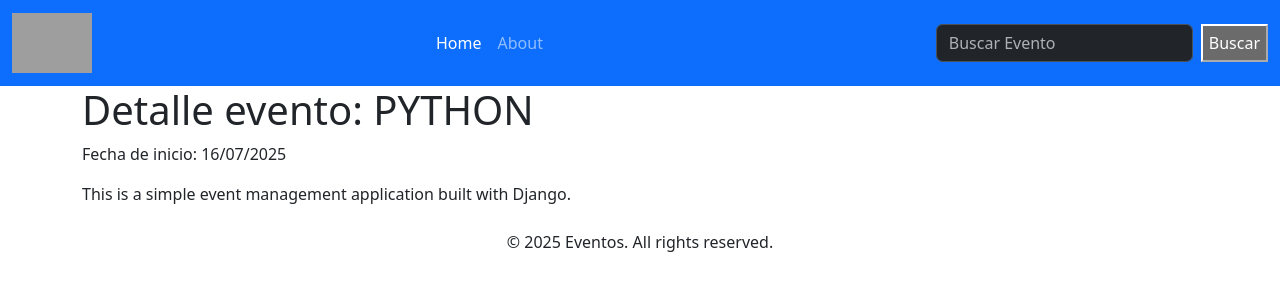
After one commit to cjorellana/eventos_curso, a Django app: page /detalle/1 in a window 1280 px wide. The commit adds this page. Shown: the top 300 px of the page. Run offline with Django 5.2, Linux system fonts and the light colour scheme; data comes from the database, SQL or seed files in the repository; both versions use the stored data as it was after the commit; grey boxes are pictures that could not be loaded.

Commit message:
Refactor code structure for improved readability and maintainability

```diff
--- a/eventos/admin.py
+++ b/eventos/admin.py
@@ -4,7 +4,7 @@ from .models import evento
 
 @admin.register(evento)
 class EventoAdmin(admin.ModelAdmin):
-    list_display = ('ID', 'nombre', 'fecha_Inicio', 'fecha_fin', 'precio', 'diploma', 'activo')
+    list_display = ('nombre', 'fecha_Inicio', 'fecha_fin', 'precio', 'diploma', 'activo')
     search_fields = ('nombre',)
     list_filter = ('activo', 'diploma')
     ordering = ('-fecha_Inicio',)
--- a/eventos/models.py
+++ b/eventos/models.py
@@ -3,7 +3,6 @@ from django.utils import timezone
 
 # Create your models here.
 class evento(models.Model):
-    ID = models.AutoField(primary_key=True)
     nombre = models.CharField(max_length=100)
     fecha_Asig = models.DateField()
     fecha_Inicio = models.DateField(default=timezone.now)
--- /dev/null
+++ b/eventos/templates/404.html
@@ -0,0 +1,6 @@
+{% extends "layout/base.html" %}
+{% block body %}
+
+    <h1>Producto no encontrado</h1>
+    <p>Lo sentimos, el producto que buscas no está disponible.</p>
+{% endblock %}
--- a/eventos/templates/components/menu.html
+++ b/eventos/templates/components/menu.html
@@ -23,9 +23,11 @@
                     </li>
 
                 </ul>
-                <form class="d-flex" role="search">
-                    <input class="form-control me-2" type="search" placeholder="Search" aria-label="Search" />
-                    <button class="button" type="submit">Search</button>
+                <form class="d-flex" role="search" action="{% url 'buscar' %}" method="post">
+                    {% csrf_token %}
+                    <input class="form-control me-2" type="search" placeholder="Buscar Evento"
+                    aria-label="Search" name="nombre" />
+                    <button class="button" type="submit">Buscar</button>
                 </form>
             </div>
         </div>
--- /dev/null
+++ b/eventos/templates/detalle.html
@@ -0,0 +1,9 @@
+{% extends "layout/base.html" %}
+{% block body %}
+
+    <h1>Detalle evento: {{ listado.nombre }}</h1>
+    <p>Fecha de inicio: {{ listado.fecha_Inicio|date:"d/m/Y" }}</p>
+
+    <p>This is a simple event management application built with Django.</p>
+
+{% endblock %}
--- a/eventos/urls.py
+++ b/eventos/urls.py
@@ -7,4 +7,6 @@ from . import views
 urlpatterns = [
     path('', views.home, name='home'),
     path('about/', views.about, name='about'),
+    path('detalle/<int:id>', views.detalle, name='detalle'),
+    path('buscar', views.buscar,name='buscar'),
 ] + static(settings.MEDIA_URL, document_root=settings.MEDIA_ROOT)
--- a/eventos/views.py
+++ b/eventos/views.py
@@ -1,4 +1,4 @@
-from django.shortcuts import render
+from django.shortcuts import render,get_object_or_404, redirect
 from .models import evento
 
 # Create your views here.
@@ -27,5 +27,38 @@ def home(request):
     # }
     return render(request, 'home.html', data)
 
+#busqueda de producto
+def buscar(request):
+    nombre = request.POST.get('nombre', '')
+
+    print(nombre)
+
+    if nombre:
+        listado_eventos = evento.objects.filter(nombre__icontains=nombre).order_by('fecha_Inicio')
+    else:
+        listado_eventos = evento.objects.all().order_by('fecha_Inicio')
+
+    data = {
+        'title': 'Eventos encontrados ...',
+        'listado': listado_eventos,
+    }
+    return render(request, 'home.html', data)
+
+
 def about(request):
     return render(request, 'about.html')
+
+def detalle(request, id=None):
+    #objproducto = get_object_or_404(Producto, pk=id)
+    if id is None:
+        return redirect('home')
+
+    listado_eventos = get_object_or_404(evento, pk=id)
+
+
+    data = {
+        'title': 'Detalle del evento',
+        'listado': listado_eventos,
+    }
+
+    return render(request, 'detalle.html', data)
```
Also changed, not shown: eventos/templates/home.html (+6 -1 lines), db.eventos.sqlite3, media/images/python.jpg (added), media/images/python_zKzqCXV.jpg (added).
